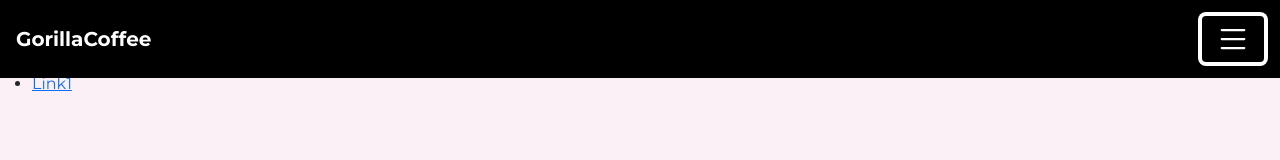
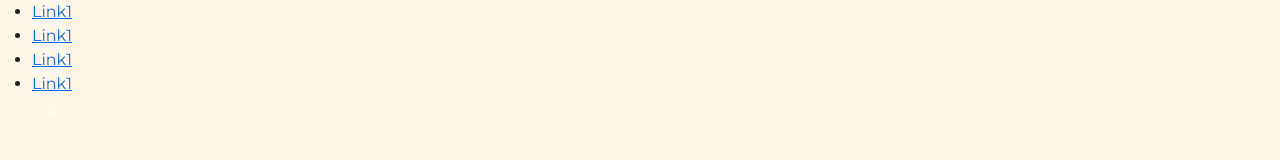
Before and after one commit to ardaHn/Gorilla-Coffee, a plain HTML site: page index.html in a window 1280 px wide. Both pictures are taken after a click on the button "Toggle Navigation". Drawn offline with nearby package versions, Linux system fonts and the light colour scheme; a web font is replaced by a local one.

Commit message:
Worked on the nav-bar

```diff
--- a/css/main.css
+++ b/css/main.css
@@ -4,7 +4,20 @@
     --bs-body-bg: #FBF0F6 !important;
     --bs-body-font-family: 'Montserrat' , sans serif !important;
 }
+/* OVERRIDE */
+
 
 .header {
     z-index: 2;
 }
+/* MAIN HEADER */
+
+#navbar {
+    position: fixed;
+    left: 0;
+    top:0;
+    right: 0;
+    bottom: 0;
+    background-color: rgb(255, 247, 231);
+    z-index: 4;
+}
--- a/index.html
+++ b/index.html
@@ -51,6 +51,13 @@
       <a href="">Link1</a>
     </li>
 
+    <button class="navbar-toggler text-white" type="button" data-bs-toggle="collapse" data-bs-target="#navbar" aria-controls="navbar" aria-expanded="false" aria-label="Toggle Navigation">
+      <svg xmlns="http://www.w3.org/2000/svg" width="16" height="16" fill="currentColor" class="bi bi-x" viewBox="0 0 16 16">
+        <path d="M4.646 4.646a.5.5 0 0 1 .708 0L8 7.293l2.646-2.647a.5.5 0 0 1 .708.708L8.707 8l2.647 2.646a.5.5 0 0 1-.708.708L8 8.707l-2.646 2.647a.5.5 0 0 1-.708-.708L7.293 8 4.646 5.354a.5.5 0 0 1 0-.708z"/>
+      </svg>
+      <!-- EN SON BURDA KALDIM SVGYİ KOYDUM AMA GÖZÜKMEDİ 29:15 -->
+    </button>
+
   </ul>
 </nav>
 
```
